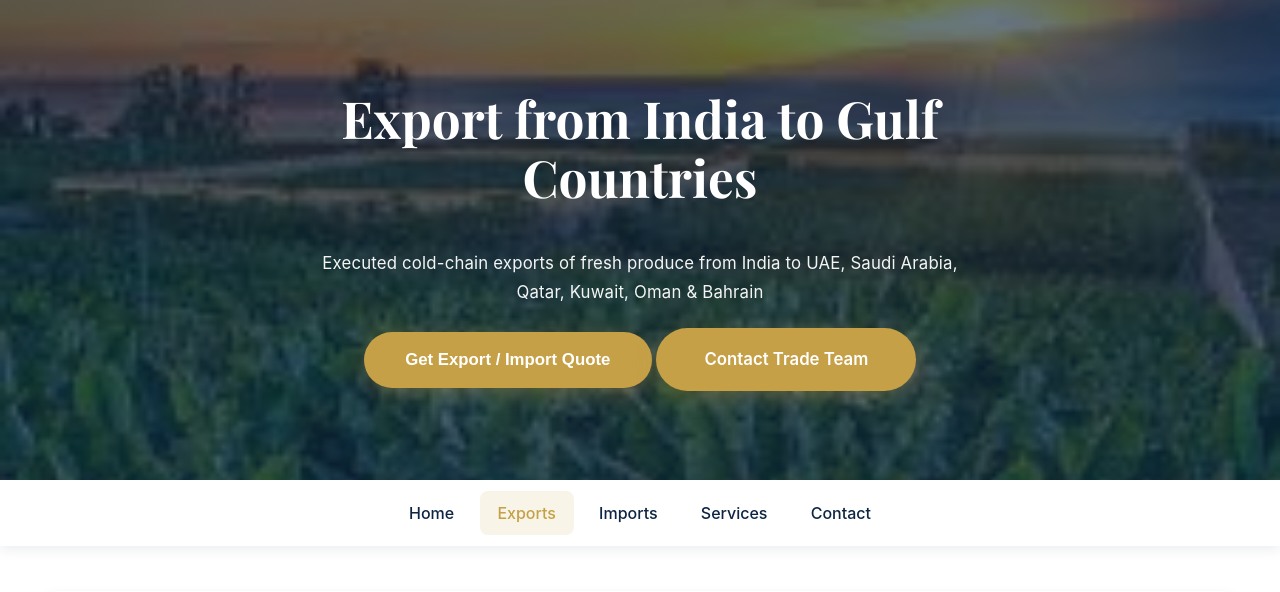
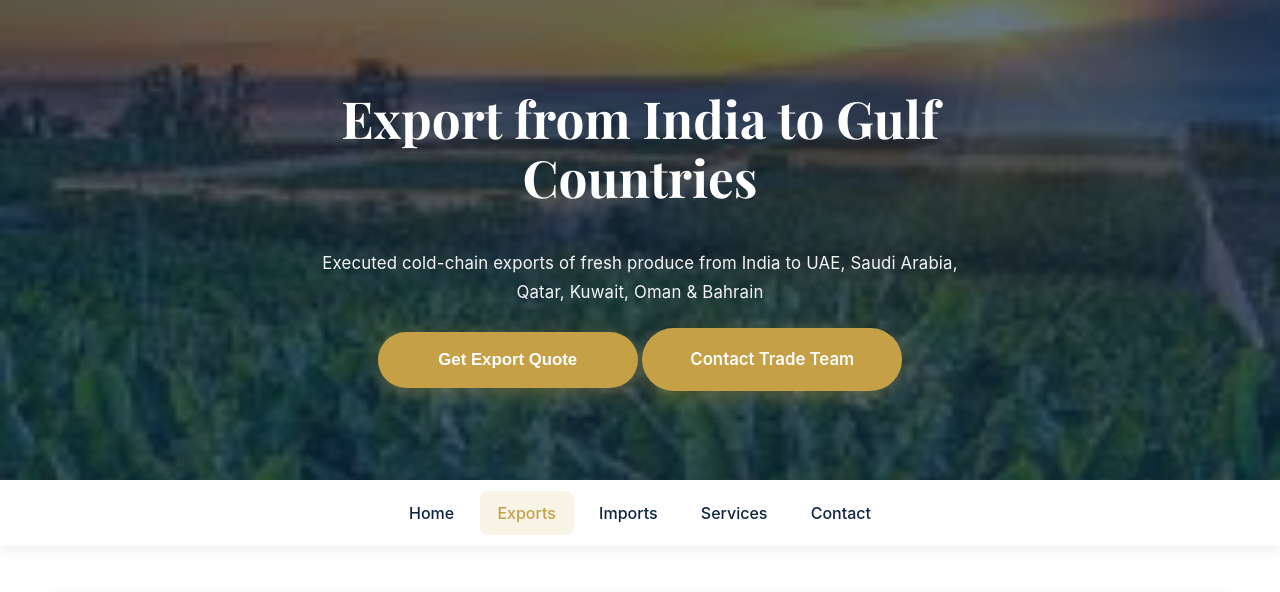
Before and after one commit to ITwArRiOr001/Royal-Exotic-Farms, a Flask app: page /exports in a window 1280 px wide. Shown: the top 592 px of the page. Run offline with Flask 3, Linux system fonts and the light colour scheme.

Commit message:
Update exports.html

```diff
--- a/templates/exports.html
+++ b/templates/exports.html
@@ -103,7 +103,7 @@
         type="button"
         class="cta-btn primary"
         onclick="openModal('quoteModal')">
-        Get Export / Import Quote
+        Get Export Quote
       </button>
 
       <a href="/contact" class="cta-btn secondary">
```
